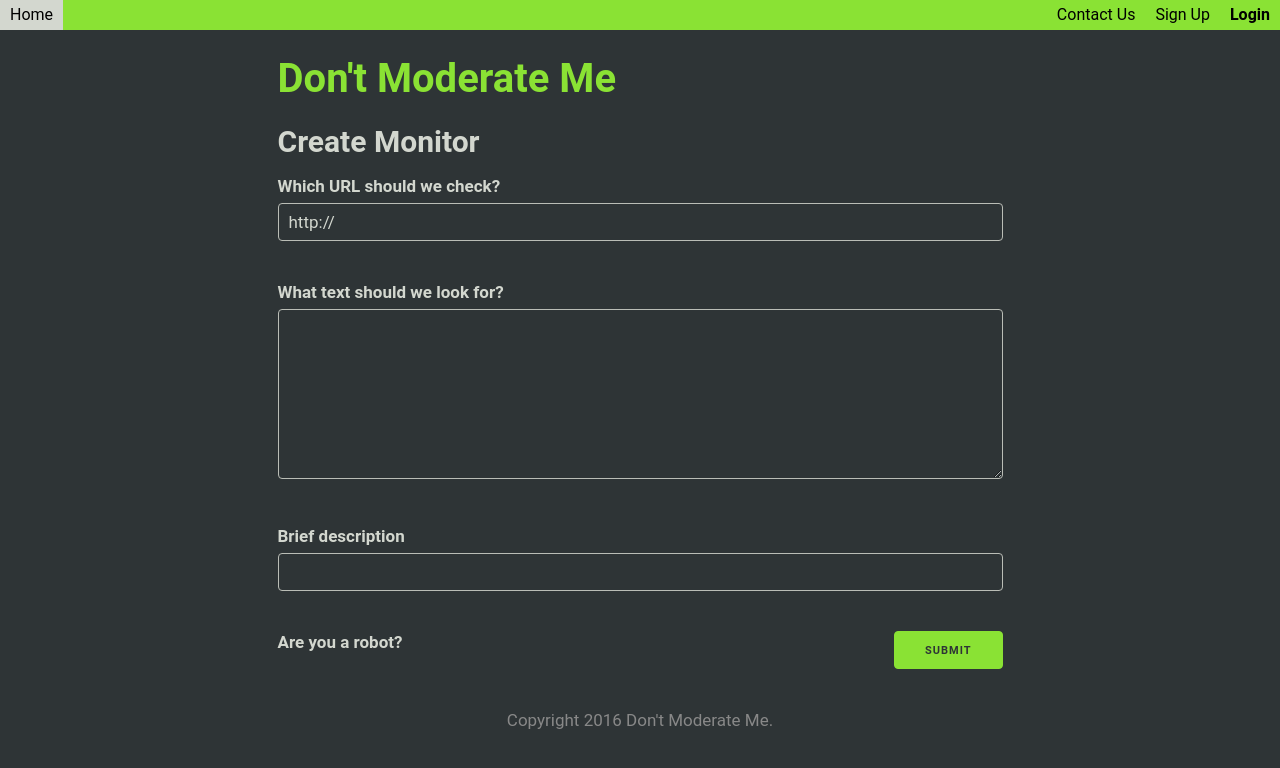
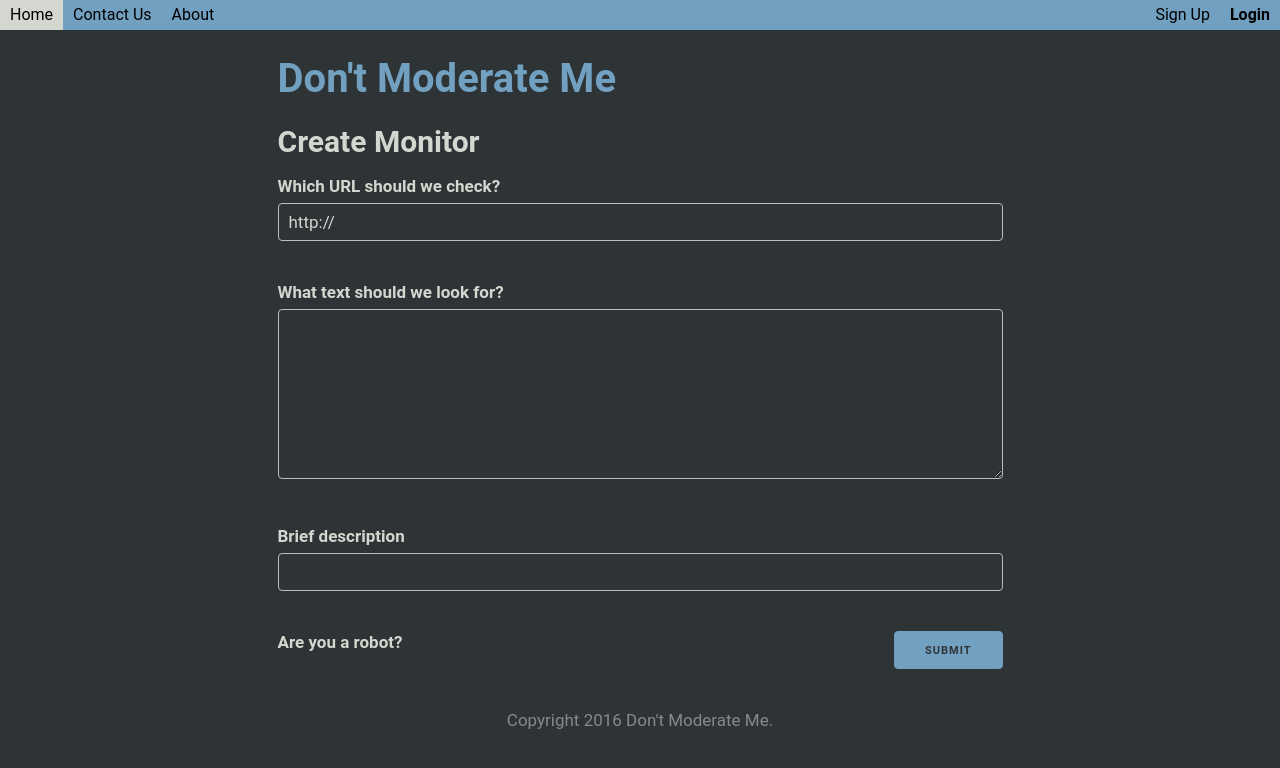
Before and after one commit to c-mart/dontmoderateme, a Flask app: page /create-monitor in a window 1280 px wide. Shown: the top 768 px of the page. Run offline with Flask 2, Linux system fonts and the light colour scheme; some libraries are stand-ins or nearby versions.

Commit message:
Pretty icons for monitor up/down status, new color scheme, about page

```diff
--- /dev/null
+++ b/conftest.py
@@ -0,0 +1,6 @@
+import pytest
+import dontmoderateme
+
+@pytest.fixture
+def app():
+    app = dontmoderateme.app
--- a/dontmoderateme/static/css/custom.css
+++ b/dontmoderateme/static/css/custom.css
@@ -16,7 +16,7 @@ h1, h2, h3, h4, h5, h6 {
     margin-top: 0;
     font-weight: 700;
   }
-h1 { margin-bottom: 2rem;font-size: 4.0rem; line-height: 1.2;  letter-spacing: 0; color: #8ae234; }
+h1 { margin-bottom: 2rem;font-size: 4.0rem; line-height: 1.2;  letter-spacing: 0; color: #72A0C1; }
 h2 { margin-bottom: 1.5rem; font-size: 3.0rem; line-height: 1.25; letter-spacing: 0; }
 h3 { margin-bottom: 1.5rem; font-size: 2.4rem; line-height: 1.3;  letter-spacing: 0; }
 h4 { margin-bottom: 1.5rem; font-size: 1.8rem; line-height: 1.35; letter-spacing: 0; }
@@ -58,6 +58,10 @@ img {
 
 }
 
+.icon {
+    display: inline;
+}
+
 a { text-decoration: none; }
 
 .prominent-link {
@@ -91,7 +95,7 @@ a { text-decoration: none; }
     list-style-type: none;
     overflow: hidden;
     font-size: 1.6rem;
-    background-color: #8ae234;
+    background-color: #72A0C1;
 }
 
 .top-nav ul li {
@@ -130,7 +134,7 @@ a { text-decoration: none; }
     position: absolute;
     z-index: 9999;
     box-shadow: 0px 8px 16px 0px rgba(0,0,0,0.2);
-    background-color: #8ae234;
+    background-color: #72A0C1;
     min-width: 100px;
 }
 
--- a/dontmoderateme/static/css/dark-tango-skeleton.css
+++ b/dontmoderateme/static/css/dark-tango-skeleton.css
@@ -48,8 +48,8 @@ input[type="submit"].button-primary,
 input[type="reset"].button-primary,
 input[type="button"].button-primary {
     color: #2e3436;
-    background-color: #8ae234;
-    border-color: #8ae234;
+    background-color: #72A0C1;
+    border-color: #72A0C1;
 }
 
 .button.button-primary:hover,
@@ -63,8 +63,8 @@ input[type="submit"].button-primary:focus,
 input[type="reset"].button-primary:focus,
 input[type="button"].button-primary:focus {
     color: #2e3436;
-    background-color: #73d216;
-    border-color: #73d216;
+    background-color: #72A0C1;
+    border-color: #72A0C1;
 }
 
 /* Forms */
@@ -91,7 +91,7 @@ input[type="url"]:focus,
 input[type="password"]:focus,
 textarea:focus,
 select:focus {
-    border: 1px solid #8ae234;
+    border: 1px solid #72A0C1;
 }
 
 /* Code */
--- a/dontmoderateme/templates/dashboard.html
+++ b/dontmoderateme/templates/dashboard.html
@@ -31,7 +31,7 @@
             <tr>
                 <th>Monitor</th>
                 <th>URL</th>
-                <th>State</th>
+                <th>Status</th>
             </tr>
             {% for monitor in monitors %}
                 <tr>
--- a/dontmoderateme/templates/layout.html
+++ b/dontmoderateme/templates/layout.html
@@ -14,28 +14,25 @@
 <body>
     <div class="top-nav">
         <ul>
-            <li class="left-nav-li"><a href="{{ url_for('home') }}">Home</a></li>
             {% if current_user.is_authenticated %}
-                <li class="left-nav-li"><a href="{{ url_for('dashboard') }}">Dashboard</a></li>
+                <li class="left-nav-li"><a href="{{ url_for('dashboard') }}"><strong>Dashboard</strong></a></li>
                 <li class="left-nav-li"><a href="{{ url_for('create_monitor') }}">Create Monitor</a></li>
                 <li class="right-nav-li"><a href="{{ url_for('logout') }}">Log out</a></li>
-                <!-- Saving this! I'll need it soon enough.
                 <li class="dropdown right-nav-li">
-                    <a href="#" class="dropbtn">▼ Dropdown</a>
+                    <a href="#" class="dropbtn">▼ More</a>
                     <div class="dropdown-content">
-                        <a href="{{ url_for('home') }}">Uno</a>
-                        <a href="{{ url_for('home') }}">Dos</a>
-                        <a href="{{ url_for('home') }}">Tres</a>
-                        <a href="{{ url_for('home') }}">Catorce</a>
+                        <a href="{{ url_for('home') }}">Home</a>
+                        <a href="{{ url_for('feedback') }}">Feedback/Contact</a>
+                        <a href="{{ url_for('about') }}">About</a>
                     </div>
                 </li>
-                -->
-                <li class="right-nav-li"><a href="{{ url_for('feedback') }}">Contact Us</a></li>
                 <li class="right-nav-li"><p>Logged in as {{ current_user.email }}</p></li>
             {% else %}
+                <li class="left-nav-li"><a href="{{ url_for('home') }}">Home</a></li>
+                <li class="left-nav-li"><a href="{{ url_for('feedback') }}">Contact Us</a></li>
+                <li class="left-nav-li"><a href="{{ url_for('about') }}">About</a></li>
                 <li class="right-nav-li"><a href="{{ url_for('login') }}"><strong>Login</strong></a></li>
                 <li class="right-nav-li"><a href="{{ url_for('register') }}">Sign Up</a></li>
-                <li class="right-nav-li"><a href="{{ url_for('feedback') }}">Contact Us</a></li>
             {% endif %}
         </ul>
     </div>
--- a/dontmoderateme/views.py
+++ b/dontmoderateme/views.py
@@ -60,6 +60,9 @@ def user_loader(user_id):
 def home():
     return render_template('index.html')
 
+@app.route('/about')
+def about():
+    return render_template('about.html')
 
 @app.route('/feedback', methods=['GET', 'POST'])
 @limiter.limit('2/minute', methods=['POST'])
@@ -319,11 +322,11 @@ def rate_limit_exceeded_handler(e):
 def friendly_state(state):
     """Returns human-friendly text for state of monitor"""
     if state is None:
-        return "Check again soon"
+        return Markup("Check again in a minute")
     elif state is False:
-        return "Monitor Down"
+        return Markup("<img class=\"icon\" src=\"%s\" /> Down" % url_for('static', filename='icons/down-icon-16px.png'))
     elif state is True:
-        return "Monitor Up"
+        return Markup("<img class=\"icon\" src=\"%s\" /> Up" % url_for('static', filename='icons/up-icon-16px.png'))
 
 
 @app.template_filter('human_elapsed_time')
--- a/requirements.txt
+++ b/requirements.txt
@@ -22,6 +22,7 @@ psycopg2
 python-editor
 python-slugify
 pytest
+pytest-flask
 requests
 six
 SQLAlchemy
```
Also changed, not shown: dontmoderateme/templates/about.html (added, +11 -0 lines), planning.md (+8 -8 lines), test_dontmoderateme.py (+17 -2 lines), dontmoderateme/static/icons/down-icon-16px.png (added), dontmoderateme/static/icons/down-icon-24px.png (added), dontmoderateme/static/icons/down-icon-32px.png (added), dontmoderateme/static/icons/up-icon-16px.png (added), dontmoderateme/static/icons/up-icon-24px.png (added), dontmoderateme/static/icons/up-icon-32px.png (added), readme.md.
